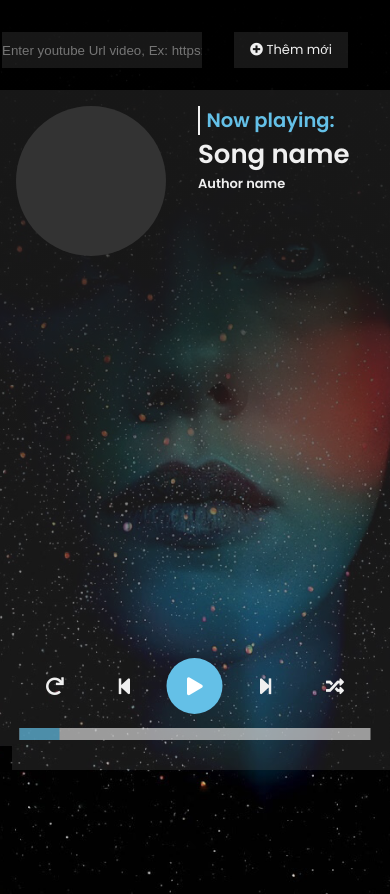
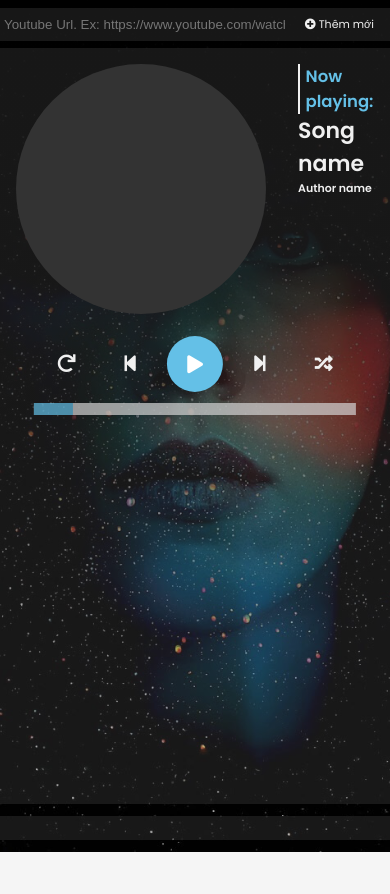
Before and after one commit to SourceControls/MusicPlayer, a website: page public/index.html in a window 390 px wide. After the commit the page ends 852 px from the top, so only its background shows below. Drawn offline with Linux system fonts and the light colour scheme; no server answers.

Commit message:
responsive

```diff
--- a/public/index.html
+++ b/public/index.html
@@ -20,7 +20,7 @@
 <body>
   <div class="add-song">
     <input type="text" class="input-youtube-url"
-      placeholder="Enter youtube Url video, Ex: https://www.youtube.com/watch?v=p5wqEM_-xjg" value="" />
+      placeholder="Youtube Url. Ex: https://www.youtube.com/watch?v=p5wqEM_-xjg" value="" />
     <div class="btn-add-song">
       <i class="fas fa-plus-circle"></i>
       Thêm mới
--- a/public/resource/js.js
+++ b/public/resource/js.js
@@ -95,7 +95,7 @@ const app = {
       cdThum.setAttribute('style', `background-image: url("${song.thumbnail_l}")`)
       progress.value = 0;
       playingSongName.innerText = song.title;
-      playingSongSinger.innerHTML = `<span>Ca sĩ: </span> ${song.authorName}`;
+      playingSongSinger.innerHTML = `<span>Author: </span> ${song.authorName}`;
       //đặt trạng thái active cho song mới
       let currentSong = $$('.song')[i];
       currentSong.scrollIntoView({ behavior: "smooth", block: "end", inline: "nearest" });
@@ -205,7 +205,7 @@ const app = {
     songBox.onscroll = () => {
 
       //nếu là mobile thì không scroll
-      if (/Android|webOS|iPhone|iPad|iPod|BlackBerry|IEMobile|Opera Mini/i.test(navigator.userAgent)) {
+      if (/Android|webOS|iPhone|iPad|iPod|Tablet|BlackBerry|IEMobile|Opera Mini/i.test(navigator.userAgent)) {
         return;
       }
 
--- a/public/resource/style.css
+++ b/public/resource/style.css
@@ -289,8 +289,9 @@ header h2 {
   position: absolute;
   top: 32px;
   color: var(--text-color);
-  margin-left: 2px;
   z-index: 10;
+  width: 50vw;
+
 }
 
 
@@ -299,18 +300,17 @@ header h2 {
   background-color: var(--bg-color);
   box-shadow: 0 2px 3px rgba(0, 0, 0, 0.1);
   cursor: pointer;
-  margin-left: 32px;
 }
 
 
 
 .input-youtube-url {
-  width: 50vw;
-  min-width: 200px;
+  flex: 1;
   position: relative;
   color: var(--text-color);
   background-color: var(--bg-color);
   border: none;
+  padding: 4px 4px;
 }
 
 
@@ -376,15 +376,42 @@ header h2 {
   }
 }
 
-@media only screen and (max-width: 600px) {
+
+
+@media only screen and (max-width: 780px) {
+  :root {
+    font-size: 11px;
+  }
+
+  body {}
+
   .player {
     flex-direction: column;
-    height: 90vh;
+    height: 100vh;
+    margin-top: 8px;
+    padding-bottom: 12px;
+  }
+
+  .control-box {
+    position: relative;
+  }
+
+  .cd {
+    min-width: 200px;
+  }
+
+  .add-song {
+    width: 100%;
+    top: 8px;
+  }
+
+  .btn-add-song {
+    margin-left: 0px;
   }
 
   .dashboard {
-    min-height: 50vh;
     padding: 16px;
+    margin: 0;
   }
 
   .song-inf {
@@ -392,18 +419,11 @@ header h2 {
   }
 
   .playlist {
+    margin: 12px 0 0 0;
     min-width: 100%;
   }
 
+  .song:last-child {
+    margin-bottom: 32px;
+  }
 }
-
-@media only screen and (max-width: 440px) {
-  :root {
-    font-size: 13px;
-  }
-
-  .cd {
-    width: 150px;
-  }
-
-}
```
